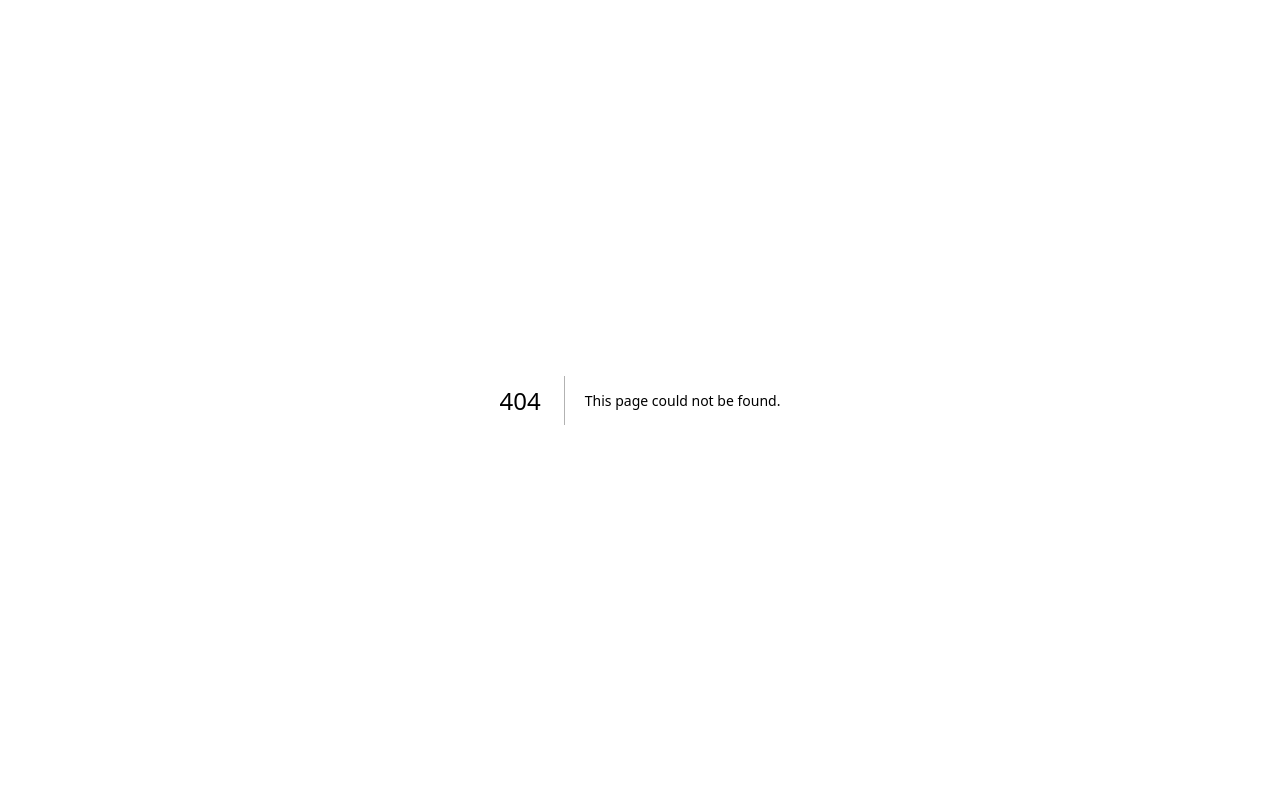
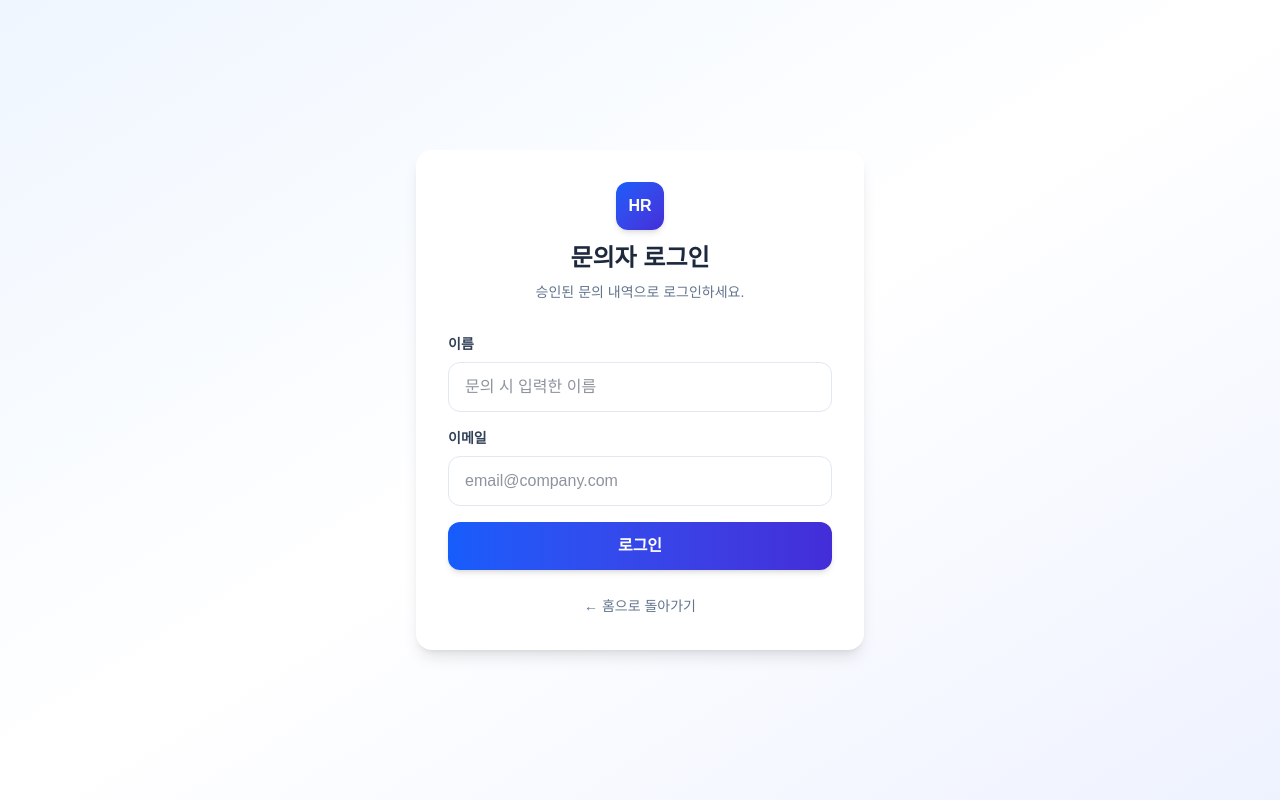
Before and after one commit to theooozy/hrcompany, a Next.js app: page /portal/login in a window 1280 px wide. Before the commit this address had no page. Built offline with nearby package versions, Linux system fonts and the light colour scheme; no server answers.

Commit message:
Implement login page for portal with Supabase

```diff
--- /dev/null
+++ b/app/portal/login/page.tsx
@@ -0,0 +1,97 @@
+'use client';
+
+import { useState } from 'react';
+import { useRouter } from 'next/navigation';
+import { createClient } from '@supabase/supabase-js';
+
+const supabase = createClient(
+  process.env.NEXT_PUBLIC_SUPABASE_URL!,
+  process.env.NEXT_PUBLIC_SUPABASE_ANON_KEY!
+);
+
+export default function PortalLoginPage() {
+  const router = useRouter();
+  const [name, setName] = useState('');
+  const [email, setEmail] = useState('');
+  const [loading, setLoading] = useState(false);
+  const [error, setError] = useState('');
+
+  const handleLogin = async (e: React.FormEvent) => {
+    e.preventDefault();
+    setLoading(true);
+    setError('');
+    try {
+      const { data, error } = await supabase
+        .from('inquiries')
+        .select('id, name, email, status')
+        .eq('name', name.trim())
+        .eq('email', email.trim())
+        .eq('status', 'approved')
+        .limit(1);
+
+      if (error) throw new Error(error.message);
+      if (!data || data.length === 0) {
+        setError('승인된 문의 내역을 찾을 수 없습니다. 이름과 이메일을 다시 확인해주세요.');
+        setLoading(false);
+        return;
+      }
+
+      const inquiry = data[0];
+      localStorage.setItem('portal_session', JSON.stringify({ id: inquiry.id, name: inquiry.name, email: inquiry.email }));
+      router.push('/portal');
+    } catch (err: unknown) {
+      const msg = err instanceof Error ? err.message : '알 수 없는 오류가 발생했습니다.';
+      setError(msg);
+      setLoading(false);
+    }
+  };
+
+  return (
+    <div className="min-h-screen bg-gradient-to-br from-blue-50 via-white to-indigo-50 flex items-center justify-center p-6">
+      <div className="w-full max-w-md bg-white rounded-2xl shadow-lg p-8">
+        <div className="text-center mb-8">
+          <div className="w-12 h-12 mx-auto rounded-xl bg-gradient-to-br from-blue-600 to-indigo-700 flex items-center justify-center shadow-md mb-3">
+            <span className="text-white font-bold">HR</span>
+          </div>
+          <h1 className="text-2xl font-bold text-slate-800 mb-2">문의자 로그인</h1>
+          <p className="text-sm text-slate-500">승인된 문의 내역으로 로그인하세요.</p>
+        </div>
+        <form onSubmit={handleLogin} className="space-y-4">
+          <div>
+            <label className="block text-sm font-semibold text-slate-700 mb-2">이름</label>
+            <input
+              type="text"
+              value={name}
+              onChange={(e) => setName(e.target.value)}
+              required
+              placeholder="문의 시 입력한 이름"
+              className="w-full px-4 py-3 rounded-xl border border-slate-200 focus:outline-none focus:ring-2 focus:ring-blue-400 text-slate-800"
+            />
+          </div>
+          <div>
+            <label className="block text-sm font-semibold text-slate-700 mb-2">이메일</label>
+            <input
+              type="email"
+              value={email}
+              onChange={(e) => setEmail(e.target.value)}
+              required
+              placeholder="email@company.com"
+              className="w-full px-4 py-3 rounded-xl border border-slate-200 focus:outline-none focus:ring-2 focus:ring-blue-400 text-slate-800"
+            />
+          </div>
+          {error && <p className="text-sm text-red-500">{error}</p>}
+          <button
+            type="submit"
+            disabled={loading}
+            className="w-full py-3 bg-gradient-to-r from-blue-600 to-indigo-700 text-white rounded-xl font-bold shadow-md hover:shadow-lg transition-all disabled:opacity-60"
+          >
+            {loading ? '확인 중...' : '로그인'}
+          </button>
+        </form>
+        <div className="mt-6 text-center">
+          <a href="/" className="text-sm text-slate-500 hover:text-slate-700">← 홈으로 돌아가기</a>
+        </div>
+      </div>
+    </div>
+  );
+}
```
